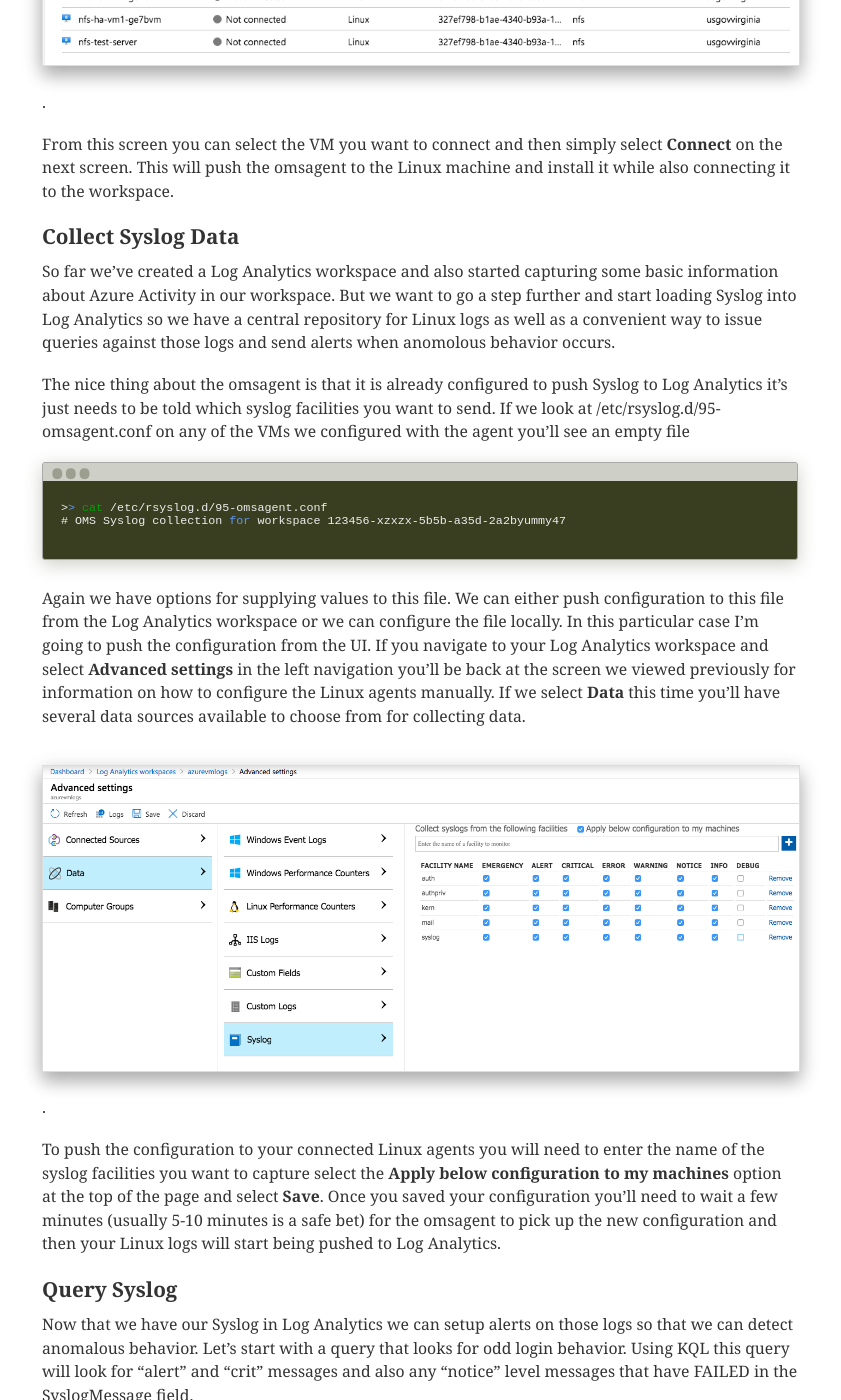
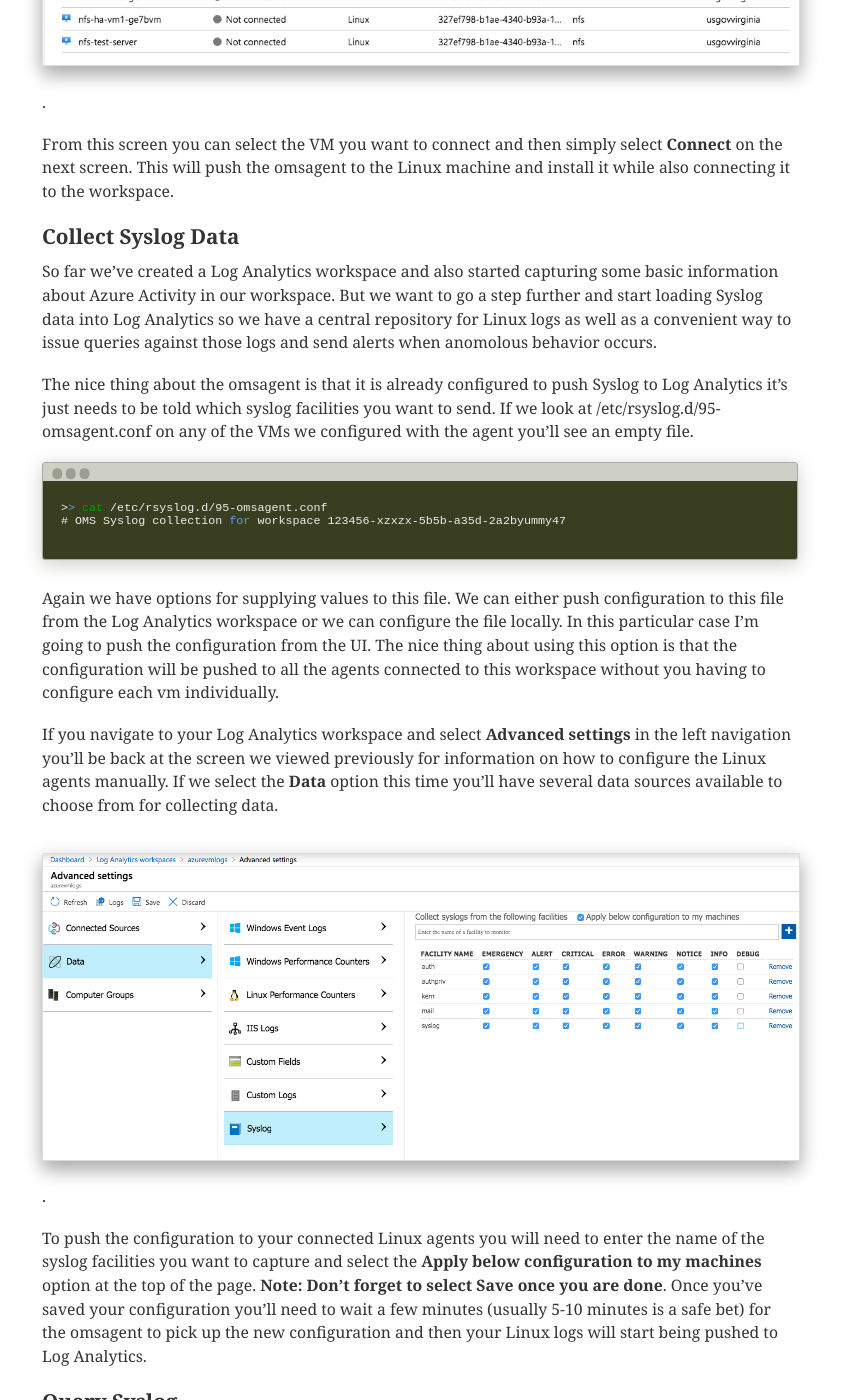
Before and after one commit to brentmcconnell/brentmcconnell.github.io, a Jekyll site: the page built from _posts/2020-01-14-syslog-loganalytics.md, in a window 1280 px wide and 1400 px high, scrolled down 5121 px. Shown: the whole window, without its empty margins (229-1070 px from the left). Built offline with Jekyll 4.4.1, drawn with Linux system fonts in a browser that asks for light colours; nearby versions of some CDN libraries; some web fonts are replaced; some of the changed text lies outside the part shown.

Commit message:
fixed typos in syslog post

````diff
--- a/_posts/2020-01-14-syslog-loganalytics.md
+++ b/_posts/2020-01-14-syslog-loganalytics.md
@@ -121,14 +121,14 @@
 
 So far we've created a Log Analytics workspace and also started capturing some
 basic information about Azure Activity in our workspace.  But we want to go a
-step further and start loading Syslog into Log Analytics so we have a central
+step further and start loading Syslog data into Log Analytics so we have a central
 repository for Linux logs as well as a convenient way to issue queries against
 those logs and send alerts when anomolous behavior occurs.
 
 The nice thing about the omsagent is that it is already configured to push Syslog to Log
 Analytics it's just needs to be told which syslog facilities you want to send.
 If we look at /etc/rsyslog.d/95-omsagent.conf on any of the VMs we configured
-with the agent you'll see an empty file
+with the agent you'll see an empty file.
 
 ```terminal
 >> cat /etc/rsyslog.d/95-omsagent.conf
@@ -139,19 +139,23 @@
 Again we have options for supplying values to this file. We can either push
 configuration to this file from the Log Analytics workspace or we can configure
 the file locally. In this particular case I'm going to push the configuration
-from the UI. If you navigate to your Log Analytics workspace and select
-__Advanced settings__ in the left navigation you'll be back at the screen we
-viewed previously for information on how to configure the Linux agents manually.
-If we select __Data__ this time you'll have several data sources available to
-choose from for collecting data.
+from the UI. The nice thing about using this option is that the configuration
+will be pushed to all the agents connected to this workspace without you having
+to configure each vm individually.
+
+If you navigate to your Log Analytics
+workspace and select __Advanced settings__ in the left navigation you'll be back
+at the screen we viewed previously for information on how to configure the Linux
+agents manually. If we select the __Data__ option this time you'll have several
+data sources available to choose from for collecting data.
 
 ![Syslog Configuration](/images/2020-01-14-syslog-loganalytics/syslog.png){:
 .shadow .outline}.
 
 To push the configuration to your connected Linux agents you will need to enter
-the name of the syslog facilities you want to capture select the __Apply below
-configuration to my machines__ option at the top of the page and select
-__Save__.  Once you saved your configuration you'll need to wait a few minutes
+the name of the syslog facilities you want to capture and select the __Apply below
+configuration to my machines__ option at the top of the page.  __Note: Don't forget to
+select Save once you are done__.  Once you've saved your configuration you'll need to wait a few minutes
 (usually 5-10 minutes is a safe bet)
 for the omsagent to pick up the new configuration and then your Linux logs will
 start being pushed to Log Analytics.
@@ -164,24 +168,24 @@
 SyslogMessage field.
 
 ![Login Errors](/images/2020-01-14-syslog-loganalytics/login-errors.png){:
-.shadow .outline}.
+.shadow .outline}
 
-Awesome!  We now are seeing odd login behavior being reported to Syslog from our
-Linux VMs but let's assume we don't want to run this query manually in order to
+And that's it!  We now are seeing any odd login behavior being reported to Syslog from our
+Linux VMs.  But let's assume we don't want to run this query manually in order to
 determine if we have problematic behavior going on.  We can setup a __Alert__
 using this query so that whenever Syslog messages are consumed by Log Analytics
-if we detect any returned values for this query we can send an alert.  By
+if it detects any returned values for this query we can send an alert.  By
 selecting __New alert rule__ at the top of the results page we can setup a rule
 for this query.
+
+![Alert](/images/2020-01-14-syslog-loganalytics/alert.png){:
+.shadow .outline}.
 
 Now all we have to do is fill in the information for the alert and we will have
 automatic detection and alerts for any unusual user behavior that matches the
 query we just executed and this will continue to run as Syslog logs are ingested
 into Log Analytics.
 
-![Alert](/images/2020-01-14-syslog-loganalytics/alert.png){:
-.shadow .outline}.
-
 ### Conclusion
 So hopefully this was helpful and you see just how easy it is for Log
 Analytics to ingest Syslog files from VMs in your Azure subscription and detect
````
Also changed, not shown: other parts of _posts/2020-01-14-syslog-loganalytics.md (+2 -2 lines).
